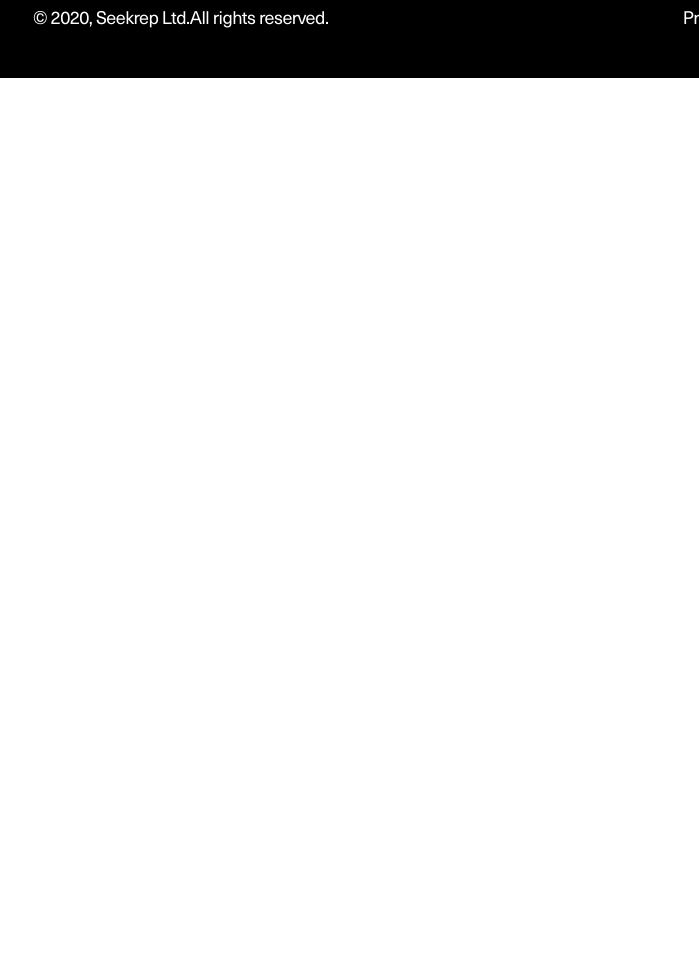
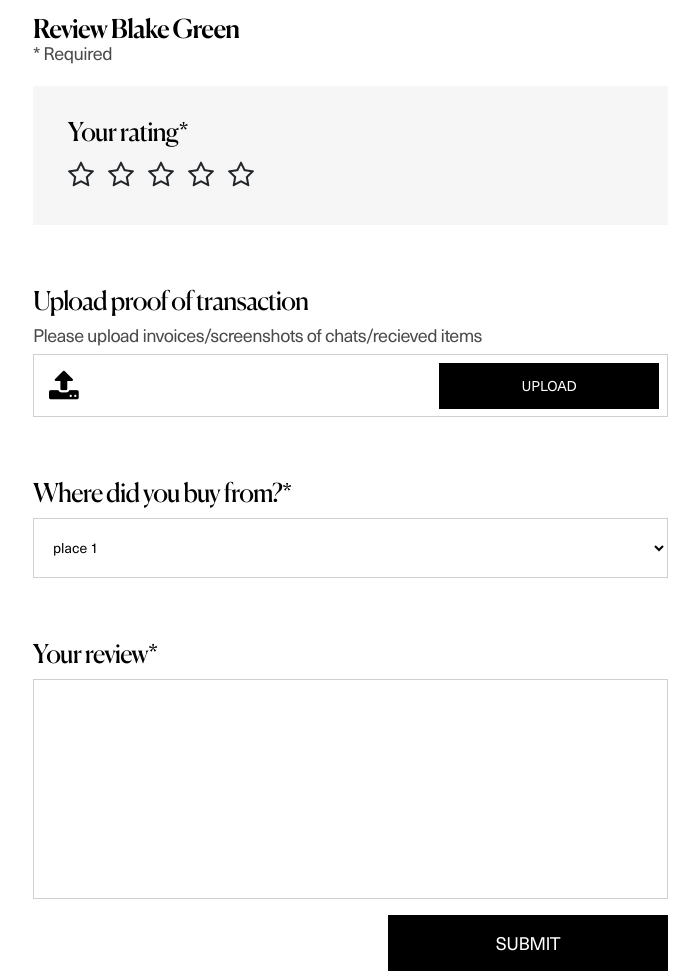
Before and after one commit to hidnarola/seekrep, a Gatsby site: page /writereview in a window 1280 px wide. Shown: the part 111-1085 px from the top of the page, without its empty margins (52-751 px from the left). Before the commit the page ends 800 px from the top, so only its background shows below. Built offline with nearby package versions, Linux system fonts and the light colour scheme; Gatsby itself is replaced by a stand-in of ours; a web font is replaced by a local one.

Commit message:
write review page and url error

```diff
--- a/src/components/header/header.js
+++ b/src/components/header/header.js
@@ -3,6 +3,7 @@ import { Link } from "gatsby"
 import PropTypes from "prop-types"
 import React from "react"
 import "./header.scss"
+import profileImg from "../../images/verify-img.png"
 
 export default class Header extends React.Component {
   state = {
@@ -39,8 +40,8 @@ export default class Header extends React.Component {
                 </li>
                 <li>
                   {token ? (
-                    <Link to="/logout" className="btn btn-dark">
-                      logout
+                    <Link to="/logout" className="">
+                      <img src={profileImg} />
                     </Link>
                   ) : (
                     <Link to="/signup" className="btn btn-dark">
--- a/src/components/header/header.scss
+++ b/src/components/header/header.scss
@@ -18,6 +18,7 @@ nav.navbar {
       list-style: none;
       display: flex;
       flex-wrap: wrap;
+      align-items: center;
 
       li {
         margin: 0 0 0 5px;
@@ -49,14 +50,15 @@ nav.navbar {
               display: none;
             }
           }
-
-          &.btn {
+        }
+        .btn {
           color: #fff;
           font-weight: 300;
           padding: 20px 44px;
           letter-spacing: -0.5px;
           border-radius: 0;
           border: 0;
+          font-size: 16px;
 
           &::before {
             display: none;
@@ -70,4 +72,3 @@ nav.navbar {
     }
   }
 }
-}
--- a/src/components/review/review.js
+++ b/src/components/review/review.js
@@ -3,7 +3,6 @@ import { Button, Alert, Form } from "react-bootstrap"
 import { reviewpost } from "../../functions"
 import Rating from "react-rating"
 import "./writereview.scss"
-import { threadId } from "worker_threads"
 
 export default class WriteReview extends React.Component {
   state = {
@@ -15,20 +14,17 @@ export default class WriteReview extends React.Component {
   }
 
   changehandler = e => {
-    // let reader = new FileReader()
-    // let file = e.target.files[0]
+    let reader = new FileReader()
+    let file = e.target.files[0]
 
-    // reader.onloadend = () => {
-    //   this.setState({
-    //     file: file,
-    //     transactionproof: reader.result,
-    //   })
-    // }
+    reader.onloadend = () => {
+      this.setState({
+        file: file,
+        transactionproof: reader.result,
+      })
+    }
 
-    // reader.readAsDataURL(file)
-    let file = e.traget.files[0].name
-
-    this.setState({ file: file })
+    reader.readAsDataURL(file)
   }
   ratingChange = value => {
     this.setState({ rating: value })
@@ -40,20 +36,19 @@ export default class WriteReview extends React.Component {
   }
   handleSubmit = async event => {
     event.preventDefault()
-    console.log("submit data", this.state)
-    // const data = {
-    //   rating: this.state.rating,
-    //   transactionproof: this.state.transactionproof,
-    //   place: this.state.place,
-    //   review: this.state.review,
-    // }
-    // console.log("data....", data)
-    // await reviewpost(data)
-    //   .then(res => {
-    //     console.log("result....", res)
-    //     // this.setState({ showMessage: true, message: res })
-    //   })
-    //   .catch(err => console.log(err))
+    const data = {
+      rating: this.state.rating,
+      transactionproof: this.state.transactionproof,
+      place: this.state.place,
+      review: this.state.review,
+    }
+    console.log("data....", data)
+    await reviewpost(data)
+      .then(res => {
+        console.log("result....", res)
+        // this.setState({ showMessage: true, message: res })
+      })
+      .catch(err => console.log(err))
   }
 
   render() {
@@ -63,7 +58,9 @@ export default class WriteReview extends React.Component {
       $transactionproof = <img src={transactionproof} />
     }
     return (
-      <>
+      <div className="row">
+        <div className="col-12 col-lg-7">
+          <div className="review-main">
             <h4> Review Blake Green </h4>
             <p>* Required</p>
             <form onSubmit={this.handleSubmit}>
@@ -80,7 +77,9 @@ export default class WriteReview extends React.Component {
               </div>
               <div className="ProfilePicture">
                 <h4>Upload proof of transaction</h4>
-            <p>Please upload invoices/screenshots of chats/recieved items</p>
+                <p>
+                  Please upload invoices/screenshots of chats/recieved items
+                </p>
                 <Form.File id="formcheck-api-custom" className="d-flex" custom>
                   <div className="ProfilePictureDIV">{$transactionproof}</div>
                   <Form.File.Input onChange={e => this.changehandler(e)} />
@@ -101,21 +100,23 @@ export default class WriteReview extends React.Component {
                   <option value="place 3">place 3</option>
                 </select>
               </div>
-          <div className="form-group">
+              <div className="form-group mb-3">
                 <label>Your review*</label>
-            <input
+                <textarea
                   type="textarea"
                   name="review"
                   className="form-control"
                   value={this.state.review}
                   onChange={this.handleInputChange}
-            />
+                ></textarea>
               </div>
               <Button type="submit" variant="dark" className="w-100">
                 Submit
               </Button>
             </form>
-      </>
+          </div>
+        </div>
+      </div>
     )
   }
 }
--- a/src/components/review/writereview.scss
+++ b/src/components/review/writereview.scss
@@ -0,0 +1,150 @@
+*:focus {
+  outline: 0 !important;
+  box-shadow: none !important;
+}
+.review-main {
+  display: block;
+  padding: 54px 0 0 0;
+
+  h4 {
+    display: block;
+    font-family: "Canela-Medium";
+    font-size: 26px;
+    font-weight: 500;
+    line-height: 1;
+    letter-spacing: -0.81px;
+    color: #000000;
+    margin: 0;
+  }
+
+  p {
+    font-size: 18px;
+    line-height: 1;
+    letter-spacing: -0.56px;
+    color: #4a4a4a;
+    margin: 0 0 24px;
+  }
+
+  .ratingbox {
+    background-color: #f6f6f6;
+    display: block;
+    padding: 35px;
+    margin: 0 0 65px;
+
+    h4 {
+      display: block;
+      font-family: "Canela-Regular";
+      font-size: 26px;
+      line-height: 1;
+      letter-spacing: -0.81px;
+      color: #000000;
+      margin: 0 0 14px;
+    }
+    > span > span {
+      margin-right: 14px;
+    }
+  }
+
+  .ProfilePicture {
+    display: block;
+    margin: 0 0 65px;
+
+    h4 {
+      font-family: "Canela-Regular";
+      font-size: 26px;
+      line-height: 1;
+      letter-spacing: -0.81px;
+      color: #000000;
+      margin: 0 0 10px;
+    }
+
+    p {
+      display: block;
+      font-size: 18px;
+      line-height: 1;
+      letter-spacing: -0.56px;
+      color: #4a4a4a;
+      margin: 0 0 10px 0;
+    }
+    .custom-file {
+      border: solid 1px #d0d0d0;
+      background-color: #ffffff;
+      padding: 8px;
+      height: 63px;
+      .custom-file-input {
+        height: 100%;
+      }
+      label.custom-file-label {
+        border: 0;
+        margin: 0;
+        height: 100%;
+        padding: 0;
+        padding: 8px 15px;
+        display: flex;
+        align-items: center;
+        i.fa.fa-upload {
+          font-size: 32px;
+          color: #000;
+        }
+        &:after {
+          background-color: #000000;
+          border-radius: 0;
+          color: #fff;
+          padding: 0 0;
+          line-height: 46px;
+          height: auto;
+          top: 50%;
+          bottom: auto;
+          width: 220px;
+          text-align: center;
+          transform: translateY(-50%);
+          right: 8px;
+        }
+      }
+    }
+  }
+  form {
+    margin: 0 0 65px 0;
+    .form-group {
+      margin: 0 0 65px 0;
+      label {
+        font-family: "Canela-Regular";
+        font-size: 26px;
+        line-height: 1;
+        letter-spacing: -0.81px;
+        color: #000000;
+        margin: 0 0 10px;
+      }
+      select {
+        border: solid 1px #d0d0d0;
+        background-color: #ffffff;
+        width: 100%;
+        padding: 10px 15px;
+        min-height: 60px;
+      }
+      textarea {
+        border: solid 1px #d0d0d0;
+        background-color: #ffffff;
+        min-height: 220px;
+        resize: none;
+      }
+    }
+    .btn {
+      color: #fff;
+      font-weight: 300;
+      padding: 0 44px;
+      letter-spacing: -0.5px;
+      border-radius: 0;
+      border: 0;
+      font-size: 18px;
+      line-height: 56px;
+      max-width: 280px;
+      margin-left: auto;
+      display: block;
+      text-transform: uppercase;
+      &.btn-dark {
+        background: #000000;
+      }
+    }
+  }
+}
--- a/src/pages/writereview.js
+++ b/src/pages/writereview.js
@@ -1,13 +1,15 @@
 import React from "react"
 import Layout from "../components/layout/layout"
 import { Nav, Container, Row, Col } from "react-bootstrap"
-// import WriteReview from "../components/review/review"
+import WriteReview from "../components/review/review"
 
 const writereviewPage = () => (
   <div>
     <Layout>
       <section>
-        <Container>{/* <WriteReview /> */}</Container>
+        <Container>
+          <WriteReview />
+        </Container>
       </section>
     </Layout>
   </div>
```
Also changed, not shown: src/functions.js (+13 -13 lines), 1 other file. Lines whose indentation alone changed are shown as unchanged.
